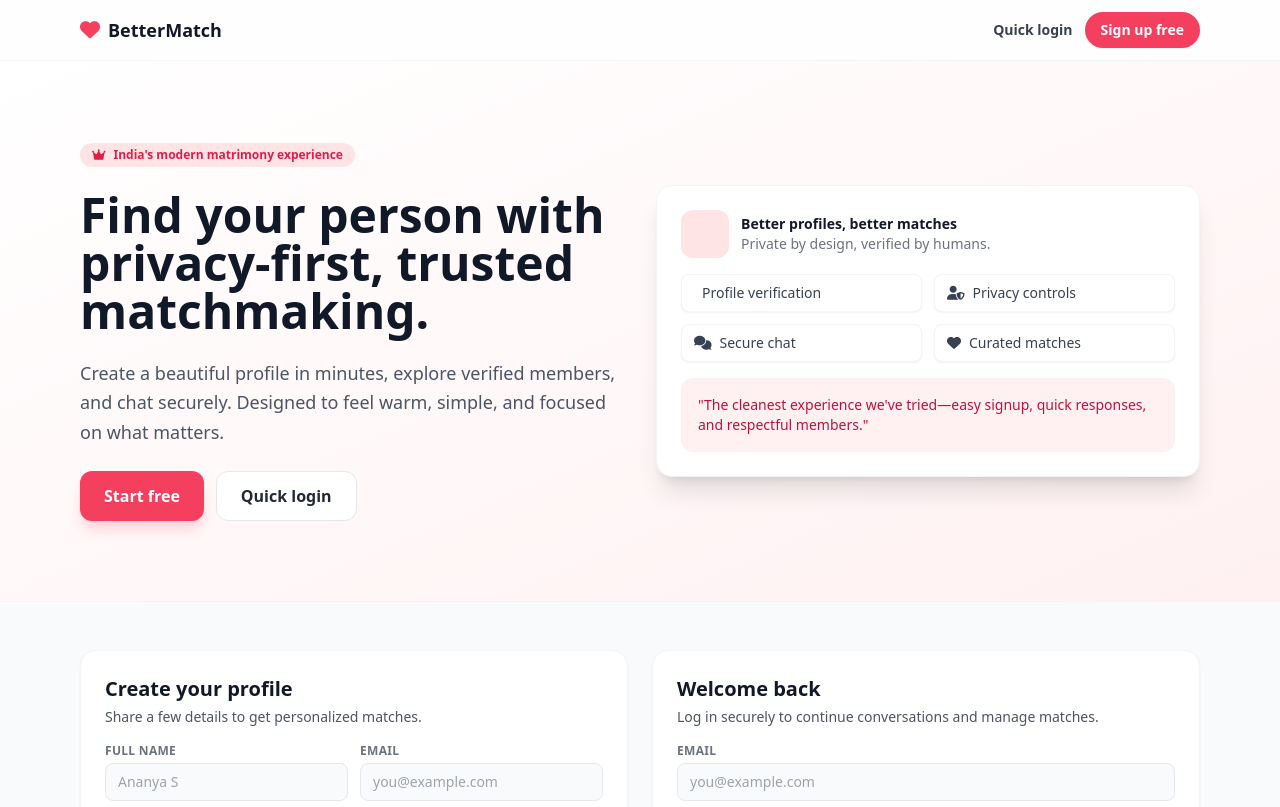
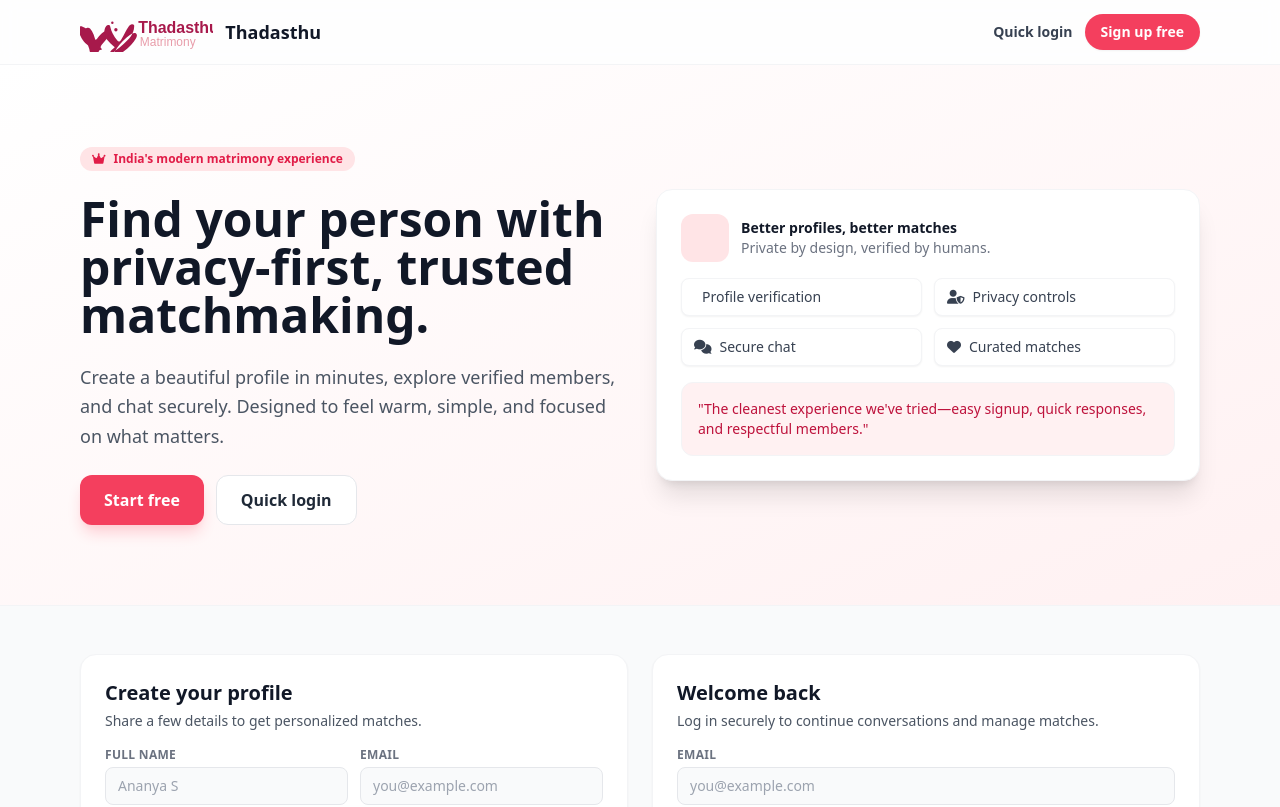
Before and after one commit to nitishamraji/matrimony-app, a React (Vite) app in the folder frontend/: page / in a window 1280 px wide. Shown: the top 807 px of the page. Built offline with nearby package versions, Linux system fonts and the light colour scheme; the HTML template or start-up script is replaced by a standard one.

Commit message:
Add Thadasthu logo branding

```diff
--- a/frontend/src/App.jsx
+++ b/frontend/src/App.jsx
@@ -289,11 +289,15 @@ function Navbar({ currentUser, onNavigateHome, onNavigateProfile, onOpenRegister
     <nav className="bg-white/80 backdrop-blur border-b border-gray-100 sticky top-0 z-40">
       <div className="max-w-6xl mx-auto px-4 py-3 flex items-center justify-between">
         <button
-          className="flex items-center gap-2 text-gray-900 font-semibold text-lg"
+          className="flex items-center gap-3 text-gray-900 font-semibold text-lg"
           onClick={onNavigateHome}
         >
-          <i className="fa-solid fa-heart text-rose-500 text-xl"></i>
-          BetterMatch
+          <img
+            src="/public/brand/thadasthu-logo.svg"
+            alt="Thadasthu logo"
+            className="h-9 w-auto sm:h-10"
+          />
+          <span className="text-base sm:text-lg">Thadasthu</span>
         </button>
         {currentUser ? (
           <div className="relative">
@@ -494,7 +498,7 @@ function HomePage({ currentUser, profile, profileBadges, onNavigateProfile }) {
           <p className="text-sm text-gray-500">Welcome,</p>
           <h1 className="text-3xl font-bold text-gray-900">{currentUser.fullName}</h1>
           <p className="text-gray-600 mt-2 max-w-2xl">
-            This is your private home base for BetterMatch. Review your story, keep details polished, and move to your profile when you’re ready to meet matches.
+            This is your private home base for Thadasthu. Review your story, keep details polished, and move to your profile when you’re ready to meet matches.
           </p>
         </div>
         <div className="flex gap-3">
```
